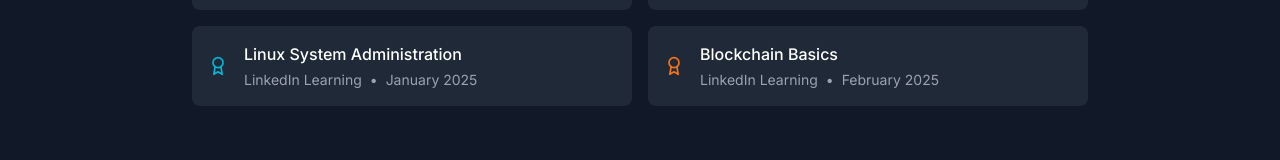
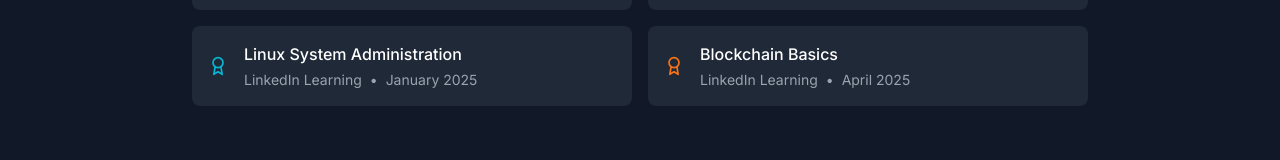
Before and after one commit to aaryan2720/portfoliosite, a React (Vite) app: page /extracurricular in a window 1280 px wide. Shown: the part 2202-2362 px from the top of the page. Built offline with nearby package versions, Linux system fonts and the light colour scheme.

Commit message:
`Update date of "Blockchain Basics" course in Extracurricular page.`

```diff
--- a/src/pages/Extracurricular.tsx
+++ b/src/pages/Extracurricular.tsx
@@ -99,7 +99,7 @@
       id: 4,
       title: 'Blockchain Basics',
       issuer: 'LinkedIn Learning',
-      date: 'February 2025',
+      date: 'April 2025',
       icon: <Award className="h-5 w-5 text-orange-500" />
     }
   ];
```
